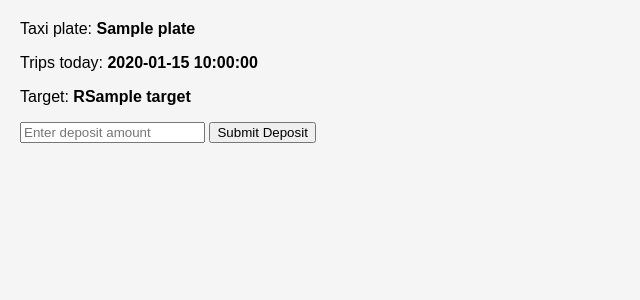
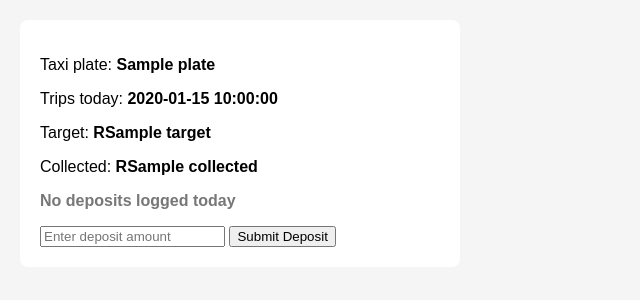
Before and after one commit to Schabzin/python-learning-journey, a Flask app: template templates/taxi_driver.html in a window 1280 px wide. Shown: the part 97-397 px from the top of the page, without its empty margins (0-640 px from the left). Run offline with Flask 3, Linux system fonts and the light colour scheme; the template is opened without the code that fills it: most values are stand-ins (such as "Sample title", 1, 10 or a date in 2020).

Commit message:
status edited to taxi_driver.html

```diff
--- a/templates/taxi_driver.html
+++ b/templates/taxi_driver.html
@@ -8,6 +8,10 @@
         h1 { margin: 0; }
         .logout { float: right; color: #C85A00; text-decoration: none; }
         .card { background: white; border-radius: 8px; padding: 20px; max-width: 400px; }
+        .status-met { color: #1B7A3D; font-weight: bold; }
+        .status-close { color: #C85A00; font-weight: bold; }
+        .status-below { color: #B02020; font-weight: bold; }
+        .status-none { color: #777777; font-weight: bold; }
     </style>
 </head>
 <body>
@@ -22,12 +26,25 @@
         <a href="/logout" class="logout">Logout</a>
         <h1>Welcome, {{ user }}</h1>
     </div>
+    <div class="card">
         <p>Taxi plate: <strong>{{ taxi.plate }}</strong></p>
         <p>Trips today: <strong>{{ taxi.trips_today }}</strong></p>
         <p>Target: <strong>R{{ taxi.target }}</strong></p>
+        <p>Collected: <strong>R{{ taxi.collected }}</strong></p>
+
+        {% if taxi.collected >= taxi.target %}
+            <p class="status-met">Target met</p>
+        {% elif taxi.collected >= taxi.target * 0.75 %}
+            <p class="status-close">Close to target</p>
+        {% elif taxi.collected > 0 %}
+            <p class="status-below">Below target</p>
+        {% else %}
+            <p class="status-none">No deposits logged today</p>
+        {% endif %}
         <form action="/api/deposit" method="POST">
             <input type="number" name="number" placeholder="Enter deposit amount">
             <button type="submit">Submit Deposit</button>
         </form>
+    </div>
 </body>
 </html>
```
Lines whose indentation alone changed are shown as unchanged.
